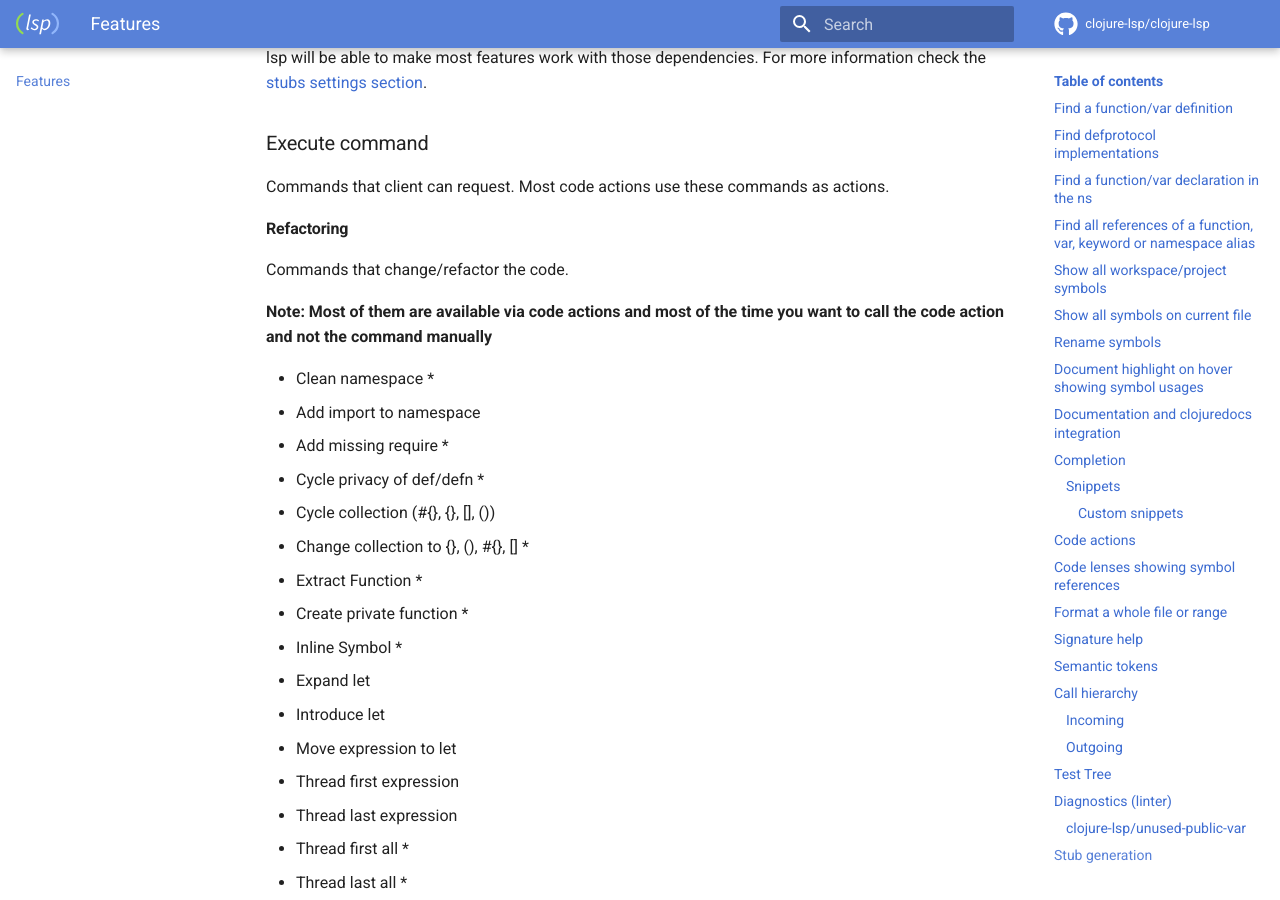
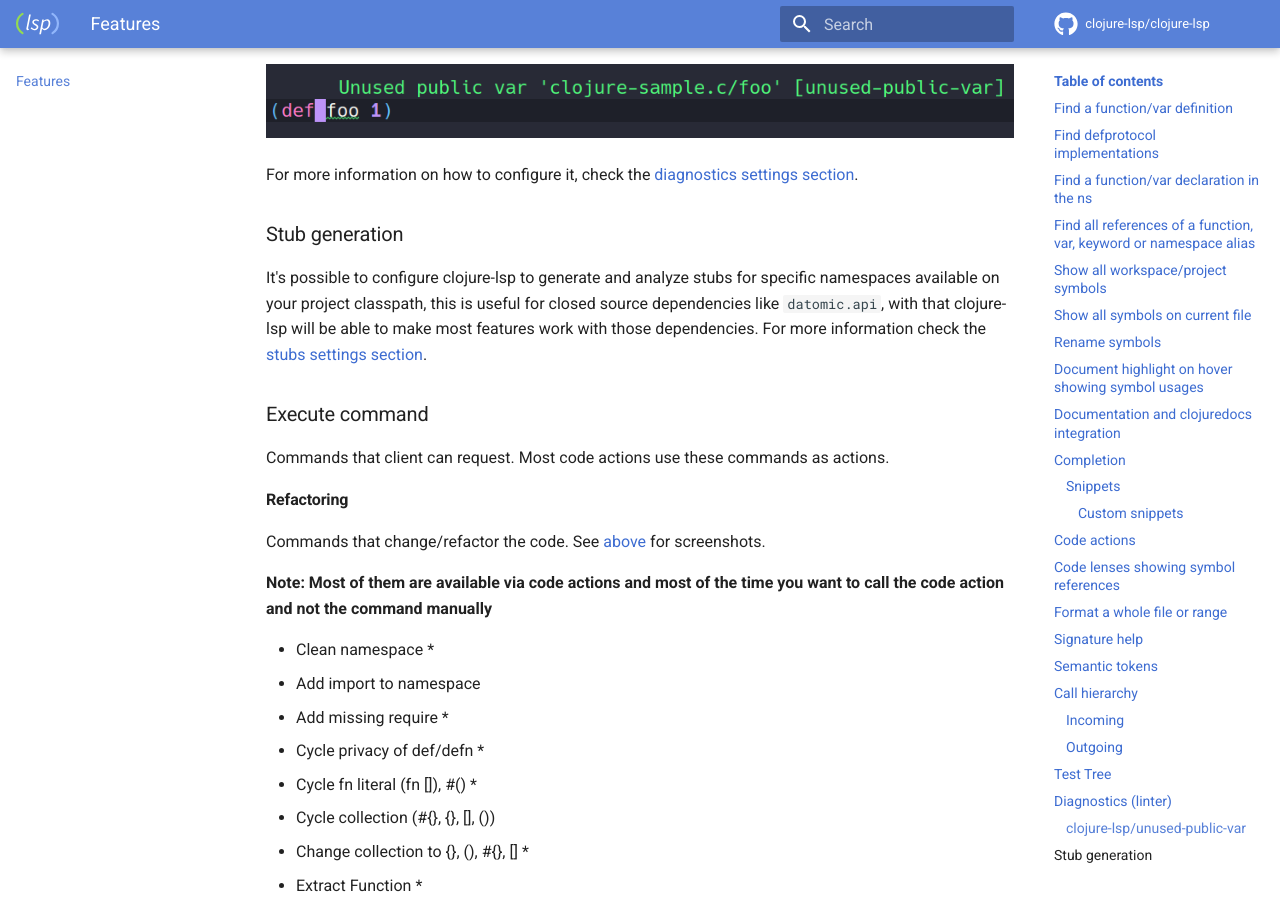
Before and after one commit to clojure-lsp/clojure-lsp, an MkDocs documentation site: the page built from docs/features.md, in a window 1280 px wide and 900 px high, scrolled down 14788 px. Built offline with MkDocs 1.6.1 and Material for MkDocs 9.7.7, drawn with Linux system fonts in a browser that asks for light colours; comment, search, counter and statistics services are not loaded.

Commit message:
Add feature to cycle-fn-literal (#814)
* Add feature to cycle-fn-literal

Resolves #774. Adds a command and code action that cycle between `(fn
[] ...)` and `#(...)`.

* Fix cycle-fn-literal when body of fn has comments

```diff
--- a/docs/features.md
+++ b/docs/features.md
@@ -314,6 +314,7 @@ User can register additional custom snippets, for more information on how to con
 | Move coll entry up/down            | <img src="../images/features/move-coll-entry.gif" width=720>         |
 | Move to let                        | <img src="../images/features/move-to-let.gif" width=720>             |
 | Cycle privacy                      |                                                                      |
+| Cycle fn literal                   | <img src="../images/features/cycle-fn-literal.gif" width=480>        |
 | Extract function                   | <img src="../images/features/extract-function.gif" width=360>        |
 | Thread first/all last              | <img src="../images/features/thread-first-all.gif" width=360>        |
 | Unwind thread                      |                                                                      |
@@ -389,7 +390,7 @@ Commands that client can request. Most code actions use these commands as action
 
 #### Refactoring
 
-Commands that change/refactor the code.
+Commands that change/refactor the code. See [above](#code-actions) for screenshots.
 
 __Note: Most of them are available via code actions and most of the time you want to call the code action and not the command manually__
 
@@ -397,6 +398,7 @@ __Note: Most of them are available via code actions and most of the time you wan
 - Add import to namespace
 - Add missing require *
 - Cycle privacy of def/defn *
+- Cycle fn literal (fn []), #() *
 - Cycle collection (#{}, {}, [], ())
 - Change collection to {}, (), #{}, [] *
 - Extract Function *
```
Also changed, not shown: CHANGELOG.md (+1 -0 lines), docs/images/features/cycle-fn-literal.gif (added), 6 other files.
